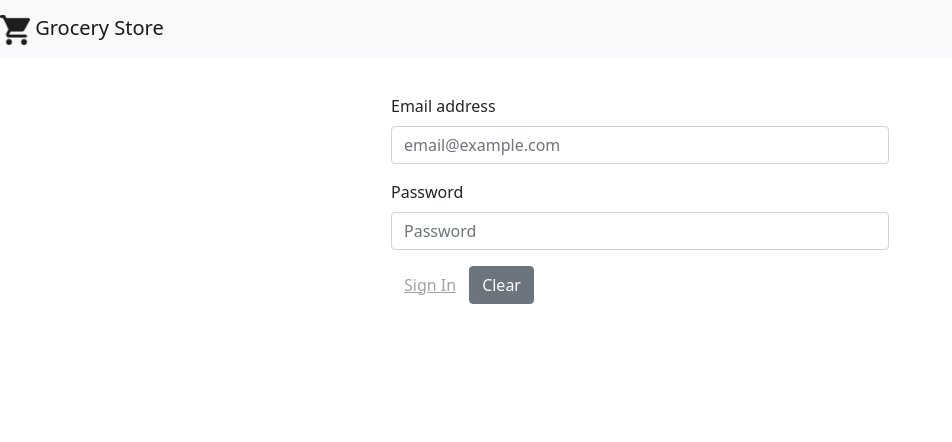
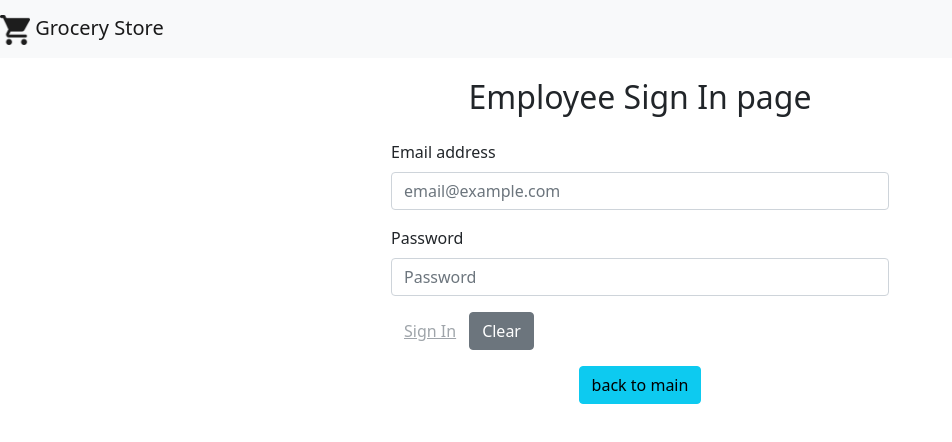
Before and after one commit to Chandradeb/1973344-chandra-meanstack-training-capstone-project, an Angular app in the folder Frontend/captsone-project/: page /employee-main in a window 1280 px wide. Shown: the top 442 px of the page, without its empty margins (0-952 px from the left). Built offline with nearby package versions, Linux system fonts and the light colour scheme.

Commit message:
Minor tweak

```diff
--- a/Frontend/captsone-project/src/app/admin/admin-main/admin-main.component.html
+++ b/Frontend/captsone-project/src/app/admin/admin-main/admin-main.component.html
@@ -28,6 +28,7 @@
                     </div>
 
                 </form>
+                <input type="button" class="btn btn-info" value="back to main" (click)="back()"/>
             </div>
         </div>
     </div>
--- a/Frontend/captsone-project/src/app/admin/admin-main/admin-main.component.ts
+++ b/Frontend/captsone-project/src/app/admin/admin-main/admin-main.component.ts
@@ -35,6 +35,10 @@ export class AdminMainComponent implements OnInit {
       username: ['', Validators.required],
       password: ['', Validators.required]
     });
+  }
+
+  back(){
+    this.router.navigate(["main-page"]);
   }
 
   get f() { return this.loginForm.controls; }
--- a/Frontend/captsone-project/src/app/employee/employee-main/employee-main.component.html
+++ b/Frontend/captsone-project/src/app/employee/employee-main/employee-main.component.html
@@ -1,3 +1,4 @@
+<h2 class="text-center">Employee Sign In page</h2>
 <div class="container">
     <div class="row">
         <div class="col-sm-6 offset-sm-3">
@@ -15,4 +16,7 @@
             </form>
         </div>
     </div>
+    <div class="text-center">
+    <input type="button" class="btn btn-info" value="back to main" (click)="back()"/>
+    </div>
 </div>
--- a/Frontend/captsone-project/src/app/employee/employee-main/employee-main.component.ts
+++ b/Frontend/captsone-project/src/app/employee/employee-main/employee-main.component.ts
@@ -24,6 +24,10 @@ export class EmployeeMainComponent implements OnInit {
 
   ngOnInit(): void {
 
+  }
+
+  back(){
+    this.router.navigate(["main-page"]);
   }
 
   checkEmployee():void{
```
